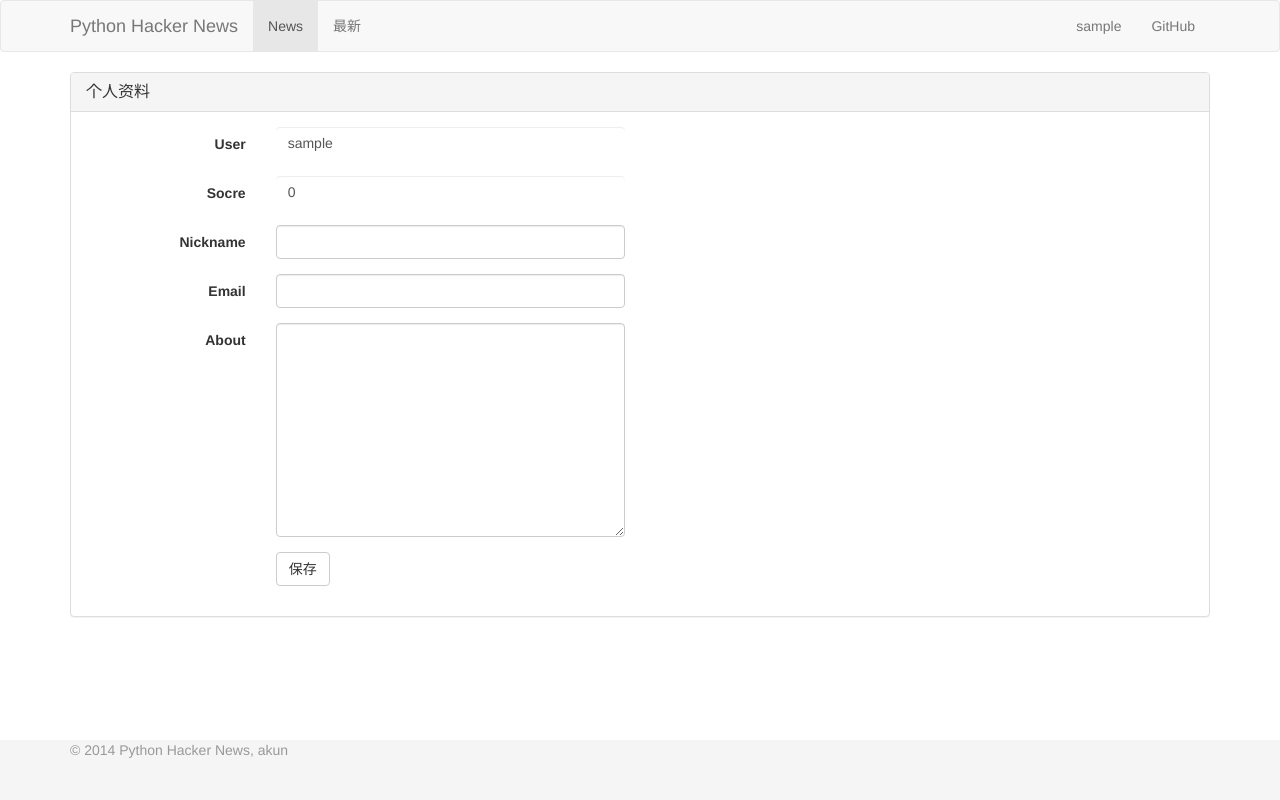
After one commit to akun/PyHackerNews, a Django app: page /accounts/ in a window 1280 px wide. The commit adds this page. Run offline with Django 3.2, Linux system fonts and the light colour scheme; the visitor is signed in with stand-in values (Sample User, id 1); some libraries are stand-ins or nearby versions.

Commit message:
demo: login and account page

```diff
--- /dev/null
+++ b/pyhn/account/forms.py
@@ -0,0 +1,18 @@
+#!/usr/bin/env python
+
+
+from django import forms
+from django.utils.translation import ugettext_lazy as _
+
+
+class AccountForm(forms.Form):
+
+    nickname = forms.CharField(label=_(u'Nickname'), max_length=10,
+        widget=forms.TextInput(attrs={'class': 'form-control'})
+    )
+    email = forms.EmailField(label=_(u'Email'), max_length=50,
+        widget=forms.TextInput(attrs={'class': 'form-control'})
+    )
+    about = forms.CharField(label=_(u'About'),
+        widget=forms.Textarea(attrs={'class': 'form-control'})
+    )
--- /dev/null
+++ b/pyhn/account/templates/account/index.html
@@ -0,0 +1,41 @@
+{% extends 'news/base.html' %}
+{% load i18n %}
+
+{% block container %}
+
+<div class="panel panel-default">
+  <div class="panel-heading">
+    <h3 class="panel-title">{% trans '个人资料' %}</h3>
+  </div>
+  <div class="panel-body">
+    <form class="form-horizontal" action="." method="post">
+      <div class="form-group">
+        <label class="col-sm-2 control-label">{% trans 'User' %}</label>
+        <div class="col-sm-4">
+          <span class="form-control no-border">{{ request.user.username }}</span>
+        </div>
+      </div>
+      <div class="form-group">
+        <label class="col-sm-2 control-label">{% trans 'Socre' %}</label>
+        <div class="col-sm-4">
+          <span style="border: 0;" class="form-control">0</span>
+        </div>
+      </div>
+      {% for field in form %}
+      <div class="form-group">
+        <label for="{{ field.auto_id }}" class="col-sm-2 control-label">{{ field.label }}</label>
+        <div class="col-sm-4">
+          {{ field }}
+        </div>
+      </div>
+      {% endfor %}
+      <div class="form-group">
+        <div class="col-sm-offset-2 col-sm-4">
+          <button type="submit" class="btn btn-default">{% trans '保存' %}</button>
+        </div>
+      </div>
+    </form>
+  </div>
+</div>
+
+{% endblock %}
--- /dev/null
+++ b/pyhn/account/urls.py
@@ -0,0 +1,10 @@
+#!/usr/bin/env python
+
+
+from django.conf.urls import patterns, url
+
+
+urlpatterns = patterns('',
+    url(r'^$', 'account.views.index', name='index'),
+    url(r'^login/$', 'account.views.login', name='login'),
+)
--- /dev/null
+++ b/pyhn/account/views.py
@@ -0,0 +1,21 @@
+#!/usr/bin/env python
+
+
+from django.contrib.auth.decorators import login_required
+from django.shortcuts import render
+from django.views.decorators.http import require_GET
+
+
+from account.forms import AccountForm
+
+
+@login_required
+def index(request):
+
+    form = AccountForm()
+    return render(request, 'account/index.html', {'form': form})
+
+@require_GET
+def login(request):
+
+    return render(request, 'account/login.html', {})
--- a/pyhn/news/static/css/main.css
+++ b/pyhn/news/static/css/main.css
@@ -67,3 +67,6 @@ body {
   padding: 0 10px 0;
   margin-bottom: 0;
 }
+.no-border {
+  border: 0;
+}
--- a/pyhn/news/static/js/main.js
+++ b/pyhn/news/static/js/main.js
@@ -18,15 +18,18 @@ $(document).ready(function () {
 
   $('.up').click(function () {
     var $up = $(this);
-    $.post($(this).attr('href'), function () {
-    }, 'json')
-    .done(function (data) {
+    $.post($(this).attr('href'), function (data) {
       if (data.code === 0) {
         $up.hide();
         var $point = $('#id-point-' + data.result.id);
         var point = parseInt($point.text());
         $point.text(point + 1);
+      } else if (data.code === 100) {
+        console.log('aa');
+        window.location.href = '/accounts/login/'
       }
+    }, 'json')
+    .done(function () {
     })
     .fail(function () {
     })
--- a/pyhn/news/templates/news/base.html
+++ b/pyhn/news/templates/news/base.html
@@ -36,7 +36,7 @@
             <li><a href="#">{% trans '最新' %}</a></li>
           </ul>
           <ul class="nav navbar-nav navbar-right">
-            <li><a href="#">{% if gravatar_url %}<img src="{{ gravatar_url }}" />{% endif %} {{ request.user.username }}</a></li>
+            <li><a href="{% url 'account:index' %}">{% if gravatar_url %}<img src="{{ gravatar_url }}" />{% endif %} {{ request.user.username }}</a></li>
             <li><a href="{% url 'social:begin' 'github' %}">{% trans 'GitHub' %}</a></li>
           </ul>
         </div>
--- a/pyhn/pyhn/settings.py
+++ b/pyhn/pyhn/settings.py
@@ -39,6 +39,7 @@ INSTALLED_APPS = (
     'social.apps.django_app.default',
     'django_nose',
     'news',
+    'account',
 )
 
 MIDDLEWARE_CLASSES = (
--- a/pyhn/pyhn/urls.py
+++ b/pyhn/pyhn/urls.py
@@ -11,5 +11,6 @@ urlpatterns = patterns('',
     url(r'', include('social.apps.django_app.urls', namespace='social')),
     url(r'^$', 'news.views.index', name='index'),
     url(r'^news/', include('news.urls', namespace='news')),
+    url(r'^accounts/', include('account.urls', namespace='account')),
     url(r'^admin/', include(admin.site.urls)),
 )
```
Also changed, not shown: pyhn/account/templates/account/login.html (added, +17 -0 lines), pyhn/news/views.py (+9 -6 lines), pyhn/account/__init__.py (added).
